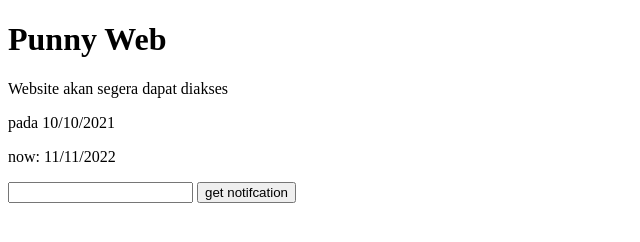
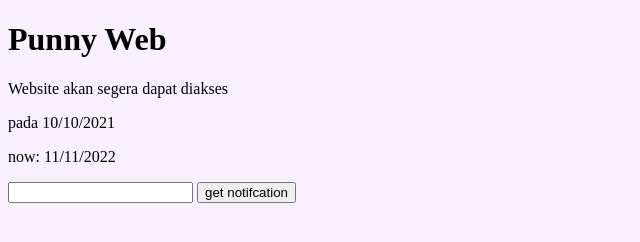
Before and after one commit to JeksonSiahaan/Tugas1, a plain HTML site: page index.html in a window 1280 px wide. Shown: the whole page, without its empty margins (0-640 px from the left). Drawn offline with Linux system fonts and the light colour scheme.

Commit message:
Update index.html

```diff
--- a/index.html
+++ b/index.html
@@ -6,6 +6,11 @@
     <meta name="viewport" content="width=device-width, initial-scale=1.0">
     <title>Document</title>
 </head>
+    <style>
+        body{
+          background-color:rgb(248, 240, 255)
+        }
+    </style>
 <body>
     <h1>Punny Web</h1>
     <p>Website akan segera dapat diakses</p>
```
